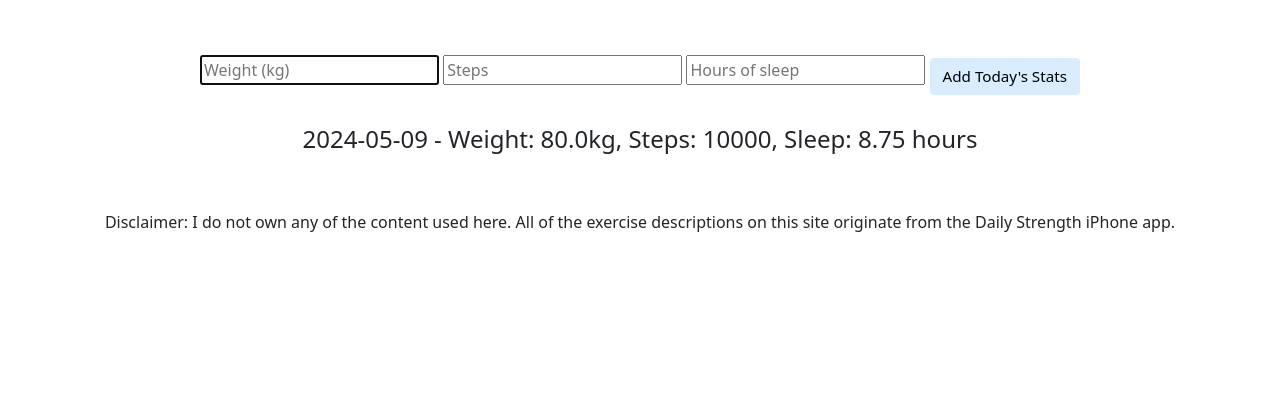
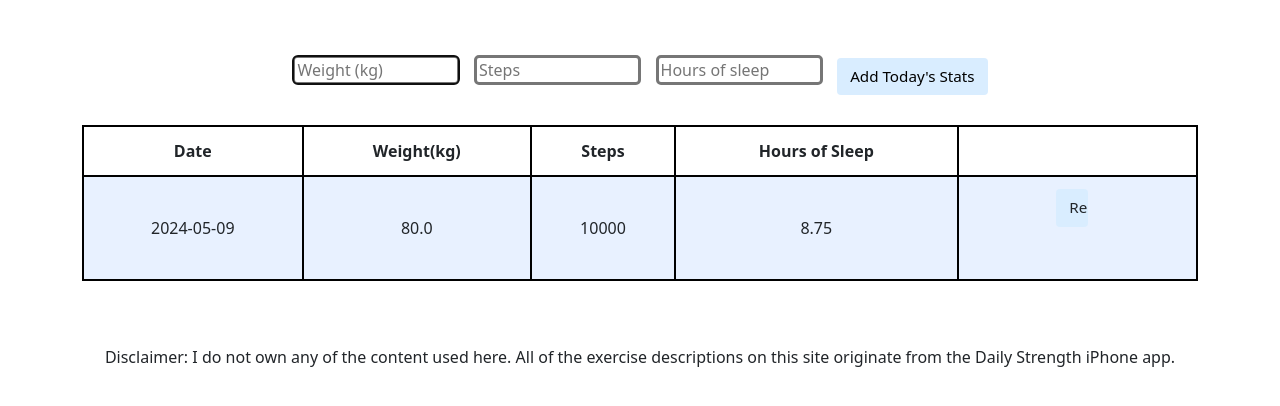
Before and after one commit to thomasmullen9999/fit-and-strong, a Flask app: page /mystats in a window 1280 px wide. Shown: the part 66-472 px from the top of the page. Run offline with Flask 3, Linux system fonts and the light colour scheme; the visitor is signed in with stand-in values (Sample User, id 1); data comes from the database, SQL or seed files in the repository; both versions use the stored data as it was after the commit; some libraries are stand-ins or nearby versions.

```diff
--- a/app.py
+++ b/app.py
@@ -140,7 +140,7 @@ def fooddiary():
     db.execute(
       """INSERT INTO "food_logs" ("date", "user_id")
       VALUES (?, ?)""",
-      date.today(), session["user_id"]
+      date.today().strftime("%d/%m/%Y"), session["user_id"]
     )
     return redirect("/fooddiary")
   else:
@@ -155,14 +155,16 @@ def mystats():
   if request.method == "POST":
     weight = request.form.get("weight")
     steps = request.form.get("steps")
+    sleep = request.form.get("sleep")
     db.execute(
-      """INSERT INTO "stats" ("weight_kg", "steps", "date")
-      VALUES (?, ?, ?)""",
-      weight, steps, date.today()
+      """INSERT INTO "stats" ("weight_kg", "steps", "sleep_hours", "date")
+      VALUES (?, ?, ?, ?)""",
+      weight, steps, sleep, date.today().strftime("%d/%m/%Y")
     )
     return redirect("/mystats")
   else:
     stats = db.execute("SELECT * FROM stats;")
+    print(stats)
     return render_template("mystats.html", stats=stats)
 
 @app.route("/register", methods=["GET", "POST"])
@@ -317,3 +319,13 @@ def delete_foodlog(id):
       id
     )
     return redirect("/fooddiary")
+
+@app.route('/deletestat/<int:id>', methods=['POST'])
+@login_required
+def delete_stat(id):
+    db.execute(
+      """DELETE FROM "stats"
+      WHERE id = ?;""",
+      id
+    )
+    return redirect("/mystats")
--- a/static/style.css
+++ b/static/style.css
@@ -50,4 +50,41 @@ button, input[type="submit"] {
 
 form {
     margin-bottom: 30px;
+    margin-left: 0px;
 }
+
+table {
+    background-color: transparent;
+    margin-bottom: 1rem;
+    width: 100%;
+}
+
+table th,
+table td {
+    padding: 0.75rem;
+    vertical-align: middle;
+}
+
+tbody tr:nth-of-type(odd) {
+    background-color: rgb(179, 208, 255, 0.3)
+}
+
+input {
+    width: 15%;
+    height: 30px;
+    margin-right: 10px;
+    border-radius: 5px;
+    border-style: solid;
+    border-width: 3px;
+    border-color: none;
+    margin-bottom: 10px;
+}
+
+input.btn {
+    height: 38px;
+}
+
+select {
+    height: 30px;
+    margin-top: 10px;
+}
--- a/templates/mystats.html
+++ b/templates/mystats.html
@@ -1,7 +1,7 @@
 {% extends "layout.html" %}
 
 {% block title %}
-    Exercise
+    My Stats
 {% endblock %}
 
 {% block main %}
@@ -9,12 +9,35 @@
   <form action="/mystats" method="post">
     <input autocomplete="off" autofocus name="weight" placeholder="Weight (kg)" type="text">
     <input autocomplete="off" name="steps" placeholder="Steps" type="number">
-    <input autocomplete="off" name="sleep" placeholder="Hours of sleep" type="number">
+    <input autocomplete="off" name="sleep" placeholder="Hours of sleep" type="number" step="0.01">
     <button type="submit">Add Today's Stats</button>
   </form>
 
-  {% for stat in stats %}
-  <h4>{{ stat.date }} - Weight: {{ stat.weight_kg }}kg, Steps: {{ stat.steps }}, Sleep: {{ stat.sleep_hours }} hours</h4>
-  {% endfor %}
+  <table>
+    <thead>
+        <tr>
+            <th>Date</th>
+            <th>Weight(kg)</th>
+            <th>Steps</th>
+            <th>Hours of Sleep</th>
+        </tr>
+    </thead>
+    <!-- Loop through the stats to display each one in the table -->
+    <tbody>
+        {% for stat in stats %}
+        <tr>
+            <td>{{ stat.date }}</td>
+            <td>{{ stat.weight_kg }}</td>
+            <td>{{ stat.steps }}</td>
+            <td>{{ stat.sleep_hours }}</td>
+            <td>
+                <form action="/deletestat/{{ stat.id }}" method="post">
+                <input class="btn" type="submit" name="delete" value="Remove">
+                </form>
+            </td>
+        </tr>
+        {% endfor %}
+    </tbody>
+  </table>
 
 {% endblock %}
--- a/templates/workoutlog.html
+++ b/templates/workoutlog.html
@@ -17,7 +17,7 @@
 
       {% for instance in exercise_instances %}
         {% if instance.workout_id == workout.id %}
-        <h4>{{ instance.exercise_name }} ({{ instance.weight_kg }}kg) - {{ instance.sets }} x {{ instance.reps }}</h4>
+        <h4>{{ instance.exercise_name }} ({{ instance.weight_kg }}kg) - {{ instance.sets }} x {{ instance.reps }} </h4>
         {% endif %}
       {% endfor %}
 
@@ -31,11 +31,11 @@
       <input autocomplete="off" name="weight" placeholder="Weight(kg)" type="number">
       <input autocomplete="off" name="sets" placeholder="Sets" type="number">
       <input autocomplete="off" name="reps" placeholder="Reps" type="number">
-      <input class="btn" type="submit" name="add" value="Add Exercise">
+      <input class="btn" type="submit" name="add" value="Add">
     </form>
 
     <form action="/deleteworkout/{{ workout.id }}" method="post">
-      <input class="btn" type="submit" name="delete" value="Delete">
+      <input class="btn" type="submit" name="delete" value="Delete Workout">
     </form>
     <br><br><br>
 
```
Also changed, not shown: templates/exerciselist.html (+30 -26 lines), templates/fooddiary.html (+24 -1 lines), fitness.db, 1 other file.
